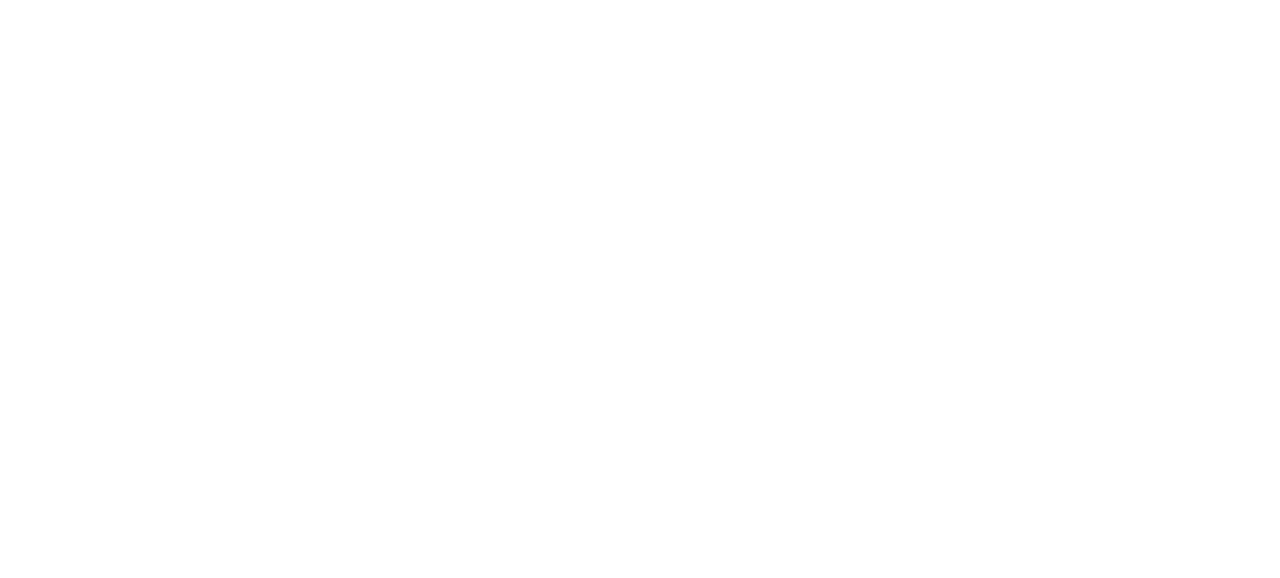
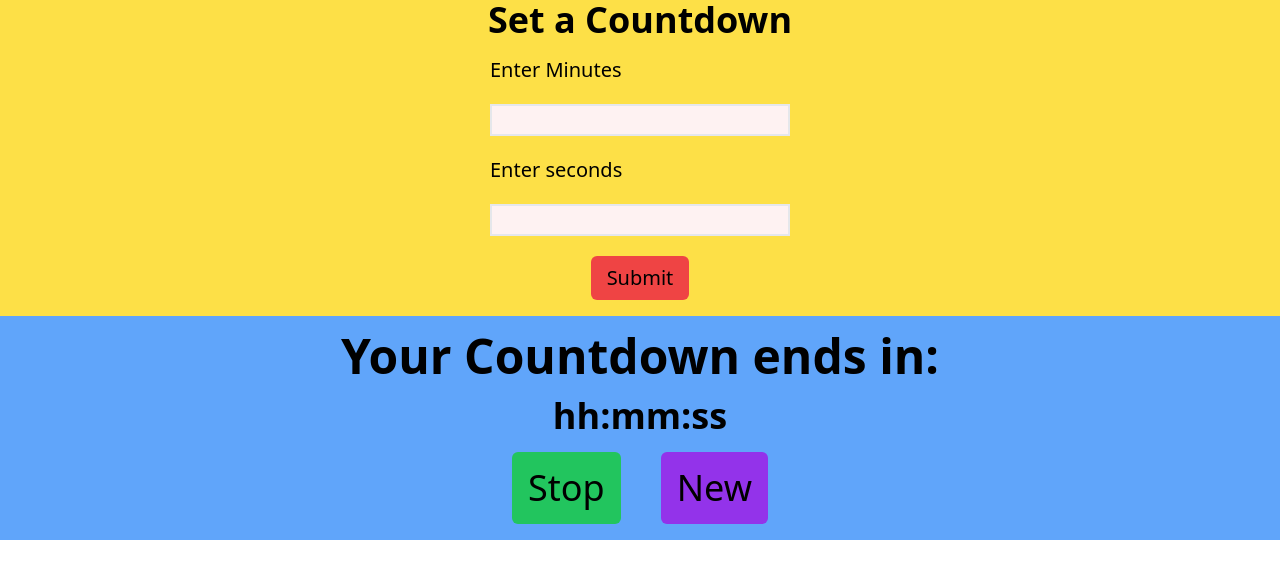
Before and after one commit to krn563/countdown_Js, a website built with Vite: page index.html in a window 1280 px wide. Built offline with nearby package versions, Linux system fonts and the light colour scheme.

Commit message:
basic structure and frontend

```diff
--- a/index.html
+++ b/index.html
@@ -8,6 +8,31 @@
     <title>Document</title>
 </head>
 <body>
+    <div class="Dform flex flex-col w-full h-full bg-yellow-300" id="text-form">
+        <p class="text-center text-4xl justify-center font-bold">Set a Countdown</p>
+        <form action="submit" class="p-4 m-auto flex flex-col col-span-2 gap-5 text-xl ">
+            <label for="minutes">Enter Minutes</label>
+            <input type="text" id="min" name="minutes" class="border-2 bg-red-50">
+            <label for="seconds">Enter seconds</label>
+            <input type="text" id="sec" name="seconds" class="border-2 bg-red-50">
+            <input type="submit" name="submit" id="submit" class="bg-red-500 px-4 py-2 m-auto w-fit rounded-md hover:bg-red-600">
+        </form>
+    </div>
+    <div class="resDiv bg-blue-400 text-4xl p-4 flex flex-col gap-4">
+        <div class="hdiv text-5xl font-semibold text-center">
+            Your Countdown ends in:
+        </div>
+        <div class="time text-center font-bold">
+            hh:mm:ss
+        </div>
+        <div class="buttons flex gap-10 justify-center">
+            <button class="bg-green-500 rounded-md p-4">Stop</button>
+            <button class="bg-purple-600 rounded-md p-4">New</button>
+        </div>
+
+    </div>
+
 
 </body>
+<script src="index.js"></script>
 </html>
--- /dev/null
+++ b/index.js
@@ -0,0 +1,11 @@
+const form=document.querySelector('form');
+form.addEventListener('submit',function(e){
+    e.preventDefault();
+    const minute=parseInt(document.querySelector('#min').value);
+    const second=parseInt(document.querySelector('#sec').value);
+    const time=document.querySelector('.time')
+    console.log(minute,second)
+    console.log(time)
+    time.innerHTML='hello'
+})
+console.log("welcome to console");
```
